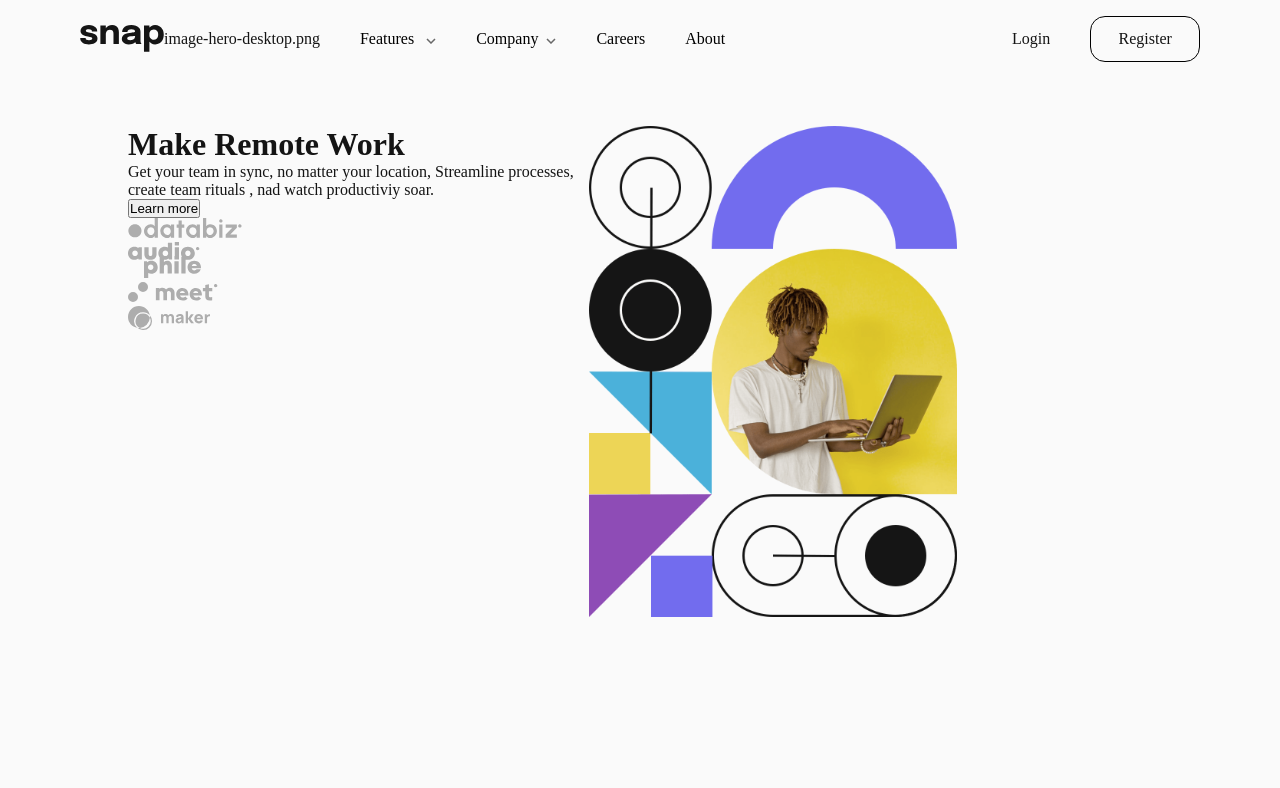
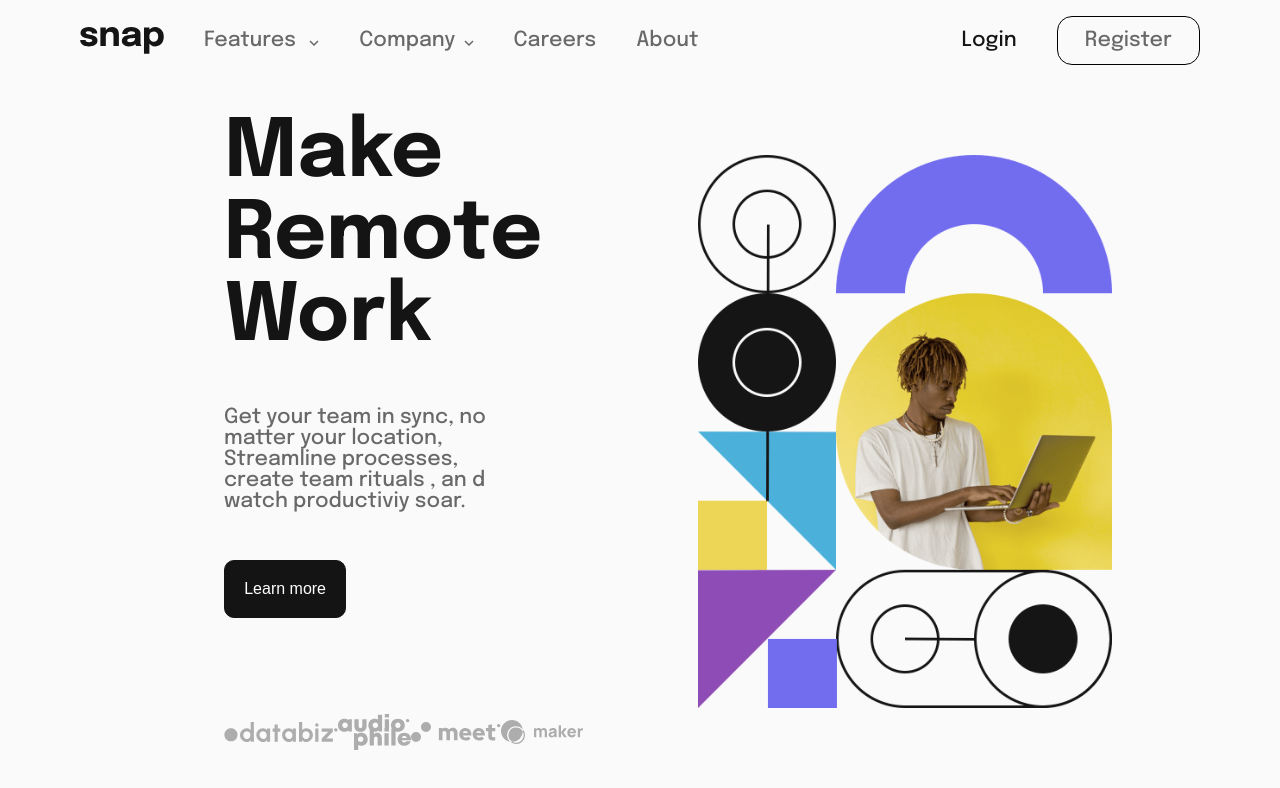
Before and after one commit to Unique-Usman/intro-section-with-dropdown-navigation-main, a plain HTML site: page index.html in a window 1280 px wide. Drawn offline with Linux system fonts and the light colour scheme.

Commit message:
Completed the desktop design for the project

```diff
--- a/index.html
+++ b/index.html
@@ -16,13 +16,7 @@
 
     <!-- Feel free to remove these styles or customise in your own stylesheet 👍 -->
     <style>
-      .attribution {
-        font-size: 11px;
-        text-align: center;
-      }
-      .attribution a {
-        color: hsl(228, 45%, 44%);
-      }
+      @import url('https://fonts.googleapis.com/css2?family=Epilogue:wght@500;700&display=swap');
       *{
         padding: 0;
         margin: 0;
@@ -35,11 +29,30 @@
         /* width: 1440px; */
         max-width: 100vw;
         color:  hsl(0, 0%, 8%);
-        background-color: hsl(0, 0%, 98%)
+        background-color: hsl(0, 0%, 98%);
+        font-size: 1.3rem;
+        font-family: 'Epilogue', sans-serif;
+
       }
       a {
         text-decoration: none;
-        color: black;
+        color: hsl(0, 0%, 41%);
+        cursor: pointer;
+
+      }
+      button{
+        cursor: pointer;
+      }
+      p{
+         color: hsl(0, 0%, 41%);
+      }
+      p:hover{
+        color:hsl(0, 0%, 8%);
+         transition: all 1s ease-out;
+      }
+      a:hover{
+        color:hsl(0, 0%, 8%);
+        transition: all 1s ease-out;
       }
       nav {
         display: flex;
@@ -104,7 +117,7 @@
         margin-right: 50px;
         background-color: red;
         padding : 0;
-        width: 120px;
+        width: 170px;
         background-color: white;
         box-shadow: 5px 5px 2px 1px rgba(0, 0, 0, 0.2);
         border-radius: 10px;
@@ -114,7 +127,7 @@
         /* display: none; */
       }
       .sub-menu2{
-        width : 90px;
+        width : 150px;
       }
       .sub-menu li{
         margin: .5rem;
@@ -141,8 +154,12 @@
     }
     main{
       display: flex;
-      width: 80%;
-      margin: 3rem auto ;
+      width: 90%;
+      margin: auto;
+      margin-top : 2rem;
+      align-items: center;
+      justify-content: space-between;
+
       /* height: 100vh; */
       /* padding: 3rem 4rem 5rem 2rem; */
     }
@@ -155,14 +172,52 @@
     }
     .main-content{
       width: 45%;
+      padding-left: 10rem;
     }
+    .main-content h1{
+      font-size: 5rem;
+      padding-bottom: 3rem;
+
+    }
+    .main-content h1 span{
+      display: block;
+    }
+    .main-content p{
+      width: 75%;
+    }
+    .btn-learn-more{
+      padding : 1.2rem;
+      border-radius: 10px;
+      border: none;
+      background-color:  hsl(0, 0%, 8%);
+      color: white;
+      font-size: 1rem;
+      margin: 3rem 0;
+
+      border: 1px solid hsl(0, 0%, 8%);
+
+    }
+    .client{
+      display: flex;
+      align-items: center;
+      justify-content: space-between;
+      padding-top: 3rem
+    }
+    .btn-learn-more:hover{
+      transform: translate(10px, 5px);
+      background-color: white;
+      border: 1px solid hsl(0, 0%, 41%);
+      color: black;
+      transition: all 0.5 ease-out;
+      position: relative;
+      }
     </style>
   </head>
   <body>
     <nav class="nav">
       <div class="nav-link_logo">
         <img src="images/logo.svg" alt="" class="nav-logo" />
-        <ul class="nav-links">image-hero-desktop.png
+        <ul class="nav-links">
           <li class="drop-down">
             <a href="#" class="nav_link"
               >Features <img src="images/icon-arrow-down.svg"
@@ -211,16 +266,16 @@
       </div>
       <ul class="nav-btns">
         <li class="nav-btn nav-login">Login</li>
-        <li class="nav-btn nav-register">Register</li>
+        <li class="nav-btn nav-register"><a>Register</a></li>
       </ul>
     </nav>
     <main>
       <div class="main-content">
-        <h1>Make Remote Work</h1>
-        <p>Get your team in sync, no matter your location, Streamline processes, create team rituals , nad watch productiviy soar.</p>
-        <button>Learn more</button>
+        <h1>Make <span>Remote Work</span></h1>
+        <p>Get your team in sync, no matter your location, Streamline processes, create team rituals , an d watch productiviy soar.</p>
+        <button class="btn-learn-more">Learn more</button>
         <div>
-          <ul>
+          <ul class="client">
             <li><img src="images/client-databiz.svg" alt=""></li>
             <li><img src="images/client-audiophile.svg" alt=""></li>
             <li><img src="images/client-meet.svg" alt=""></li>
```
